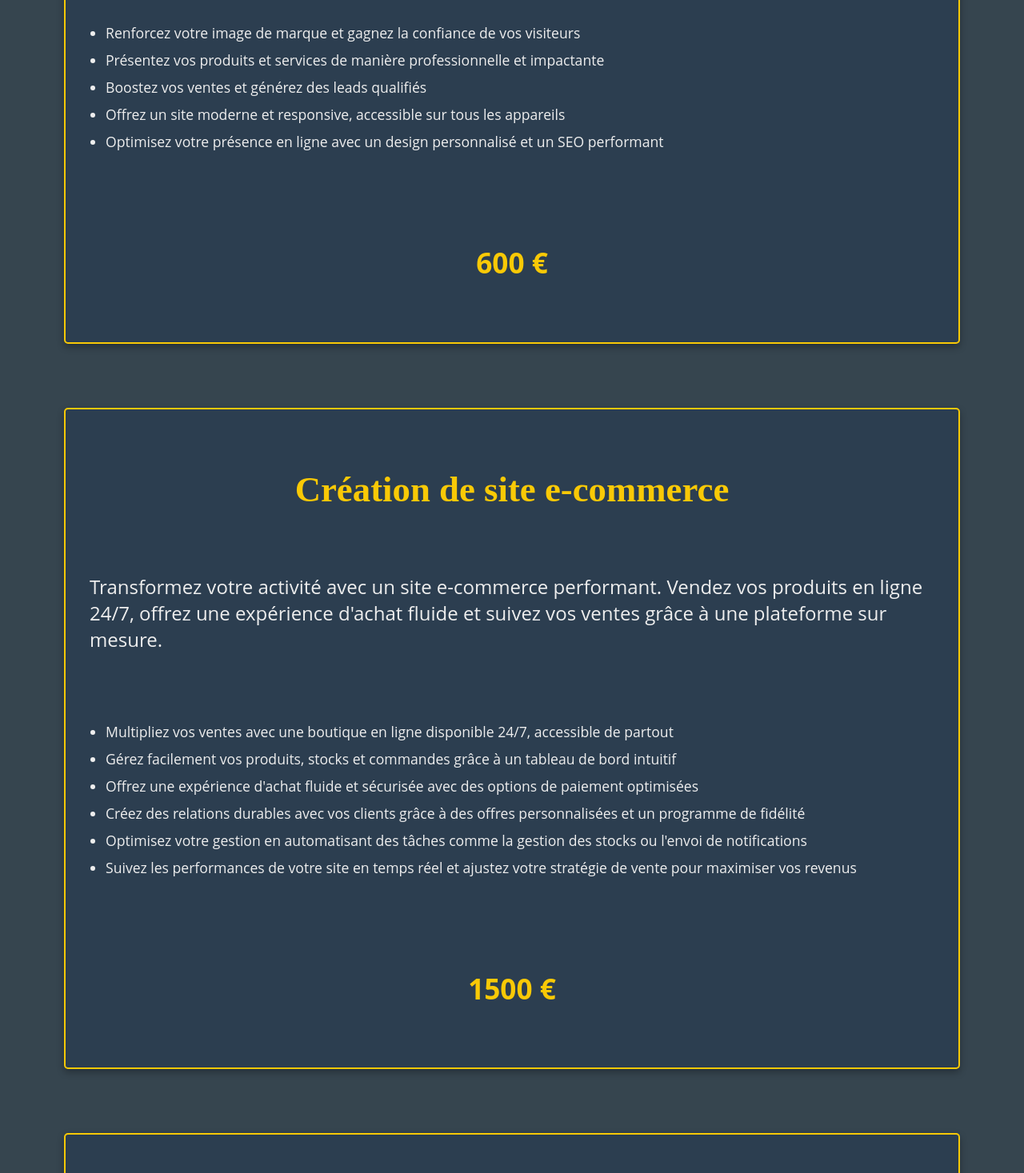
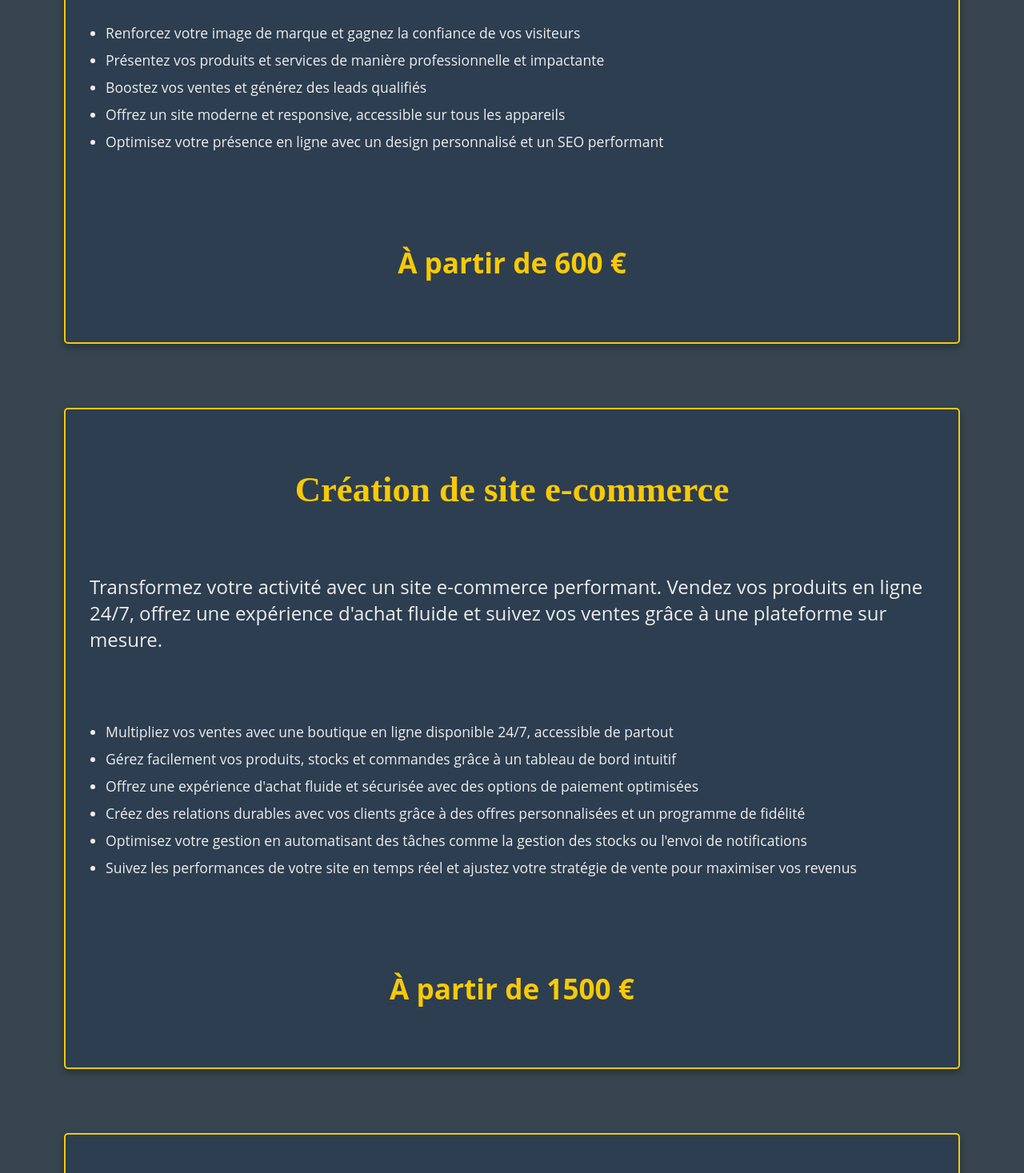
Before and after one commit to GaelleB/gb-webassist, a React (Create React App) app: page /services in a window 1280 px wide. Shown: the part 620-2087 px from the top of the page at 80% size. Built offline with nearby package versions, Linux system fonts and the light colour scheme.

Commit message:
modif prix servicess

```diff
--- a/src/pages/Services.js
+++ b/src/pages/Services.js
@@ -18,7 +18,7 @@ function Services() {
             <li>Offrez un site moderne et responsive, accessible sur tous les appareils</li>
             <li>Optimisez votre présence en ligne avec un design personnalisé et un SEO performant</li>
           </ul>
-          <p className="price">600 €</p>
+          <p className="price">À partir de 600 €</p>
         </article>
 
         <article className="service-card">
@@ -34,7 +34,7 @@ function Services() {
             <li>Optimisez votre gestion en automatisant des tâches comme la gestion des stocks ou l'envoi de notifications</li>
             <li>Suivez les performances de votre site en temps réel et ajustez votre stratégie de vente pour maximiser vos revenus</li>
           </ul>
-          <p className="price">1500 €</p>
+          <p className="price">À partir de 1500 €</p>
         </article>
 
         <article className="service-card">
```
